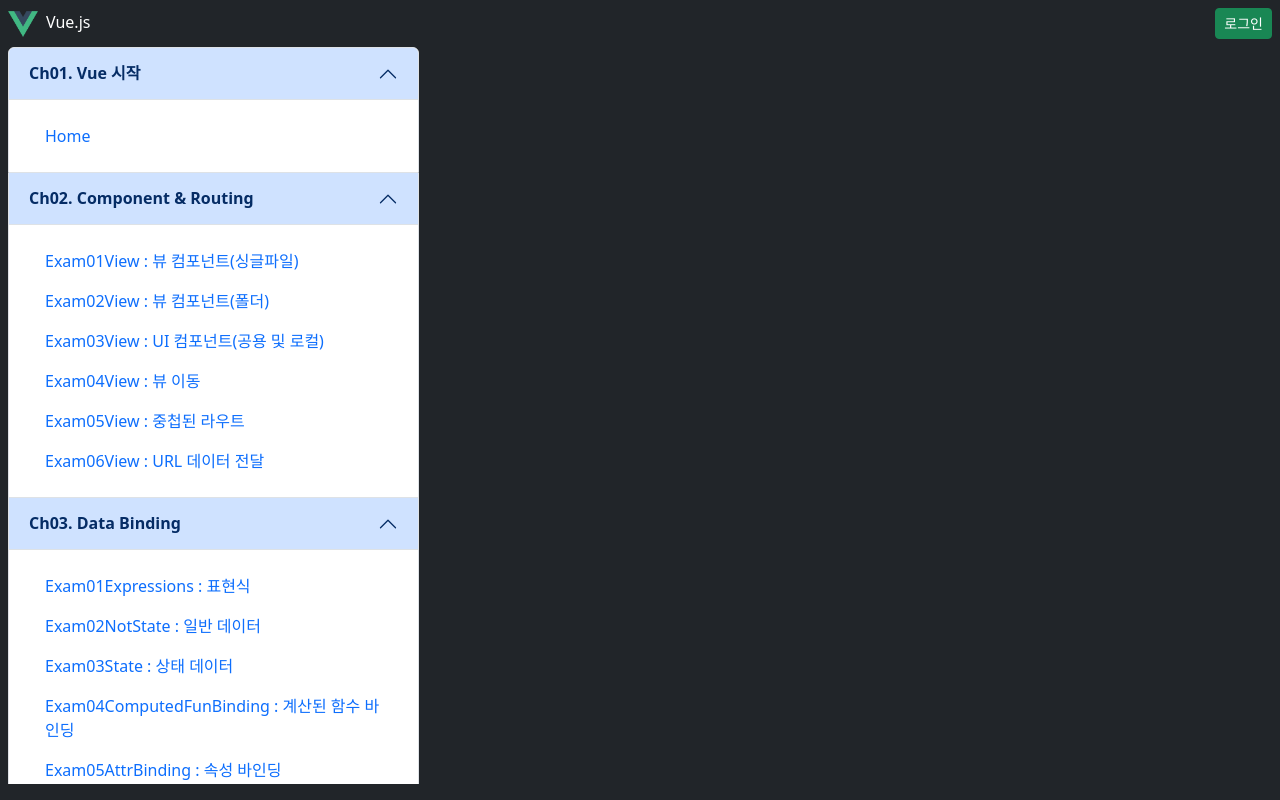
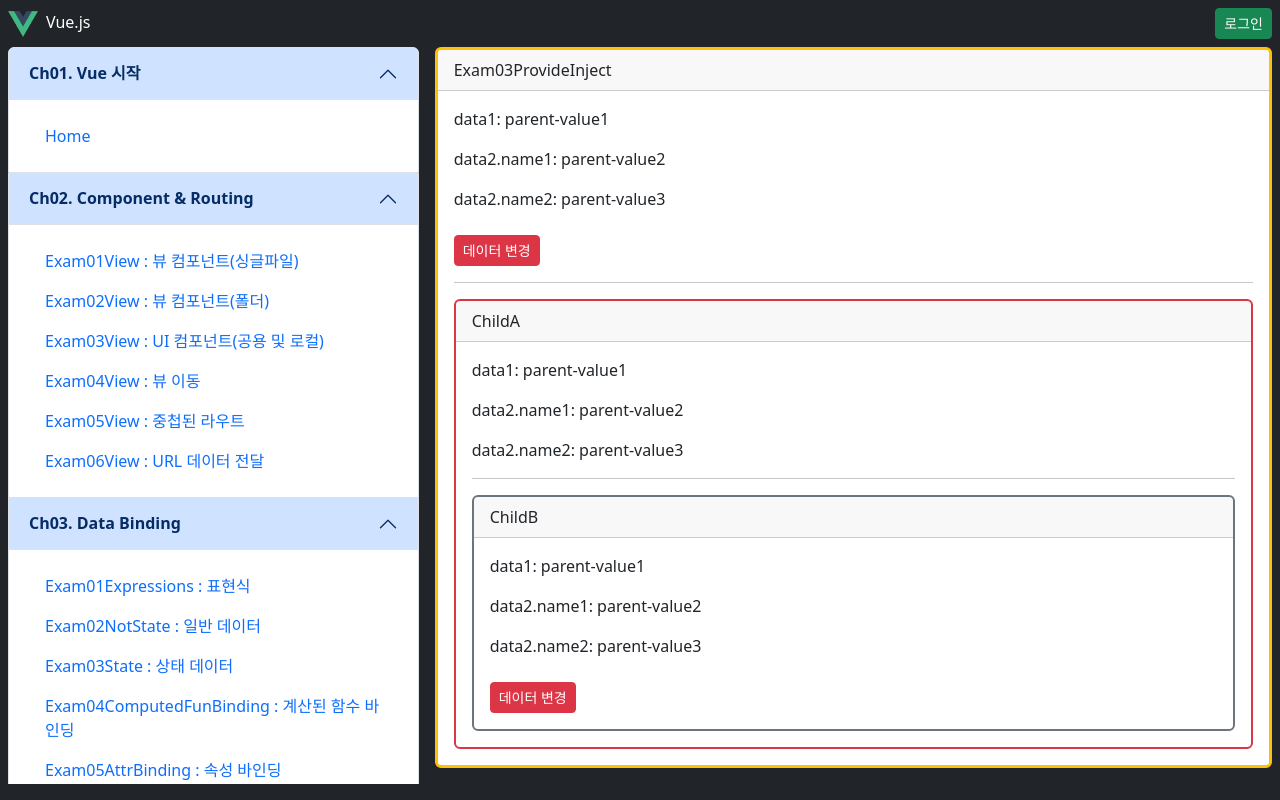
Before and after one commit to hyeonju0121/front-end-vue, a Vue app: page /Ch05DataDelivery/Exam03ProvideInject in a window 1280 px wide. Built offline with nearby package versions, Linux system fonts and the light colour scheme.

Commit message:
provide&inject

```diff
--- a/src/components/AppMenu.vue
+++ b/src/components/AppMenu.vue
@@ -161,6 +161,10 @@
                             <RouterLink to="/Ch05DataDelivery/Exam02EventEmit" class="nav-link">
                                 Exam02EventEmit : 자식에서 부모로 (event 방식) </RouterLink>
                         </li>
+                        <li class="nav-item">
+                            <RouterLink to="/Ch05DataDelivery/Exam03ProvideInject" class="nav-link">
+                                Exam03ProvideInject : 전체 하위 컴포넌트에게 데이터 제공 </RouterLink>
+                        </li>
                     </ul>
                 </div>
             </div>
--- a/src/router/Ch05DataDelivery.js
+++ b/src/router/Ch05DataDelivery.js
@@ -6,6 +6,10 @@ const routes = [
     {
         path: '/Ch05DataDelivery/Exam02EventEmit',
         component: () => import(/* webpackChunkName: "Ch05DataDelivery" */ '@/views/Ch05DataDelivery/Exam02EventEmit')
+    },
+    {
+        path: '/Ch05DataDelivery/Exam03ProvideInject',
+        component: () => import(/* webpackChunkName: "Ch05DataDelivery" */ '@/views/Ch05DataDelivery/Exam03ProvideInject')
     }
 ];
 
--- a/src/router/index.js
+++ b/src/router/index.js
@@ -3,7 +3,7 @@ import HomeView from '../views/HomeView.vue';
 import Ch02ComponentRouting from '@/router/Ch02ComponentRouting';
 import Ch03DataBinding from '@/router/Ch03DataBinding';
 import Ch04EventHandling from '@/router/Ch04EventHandlingWatch';
-import Ch05DataDelivery from '@/router/Ch05DataDelivery';
+import Ch05DataDelivery from '@/router/Ch05DataDelivery'
 import Exam01View from '@/views/Ch02ComponentRouting/Exam01View.vue'
 import Exam04view from '@/views/Ch02ComponentRouting/Exam04View'
 import Exam05view from '@/views/Ch02ComponentRouting/Exam05View'
--- /dev/null
+++ b/src/views/Ch05DataDelivery/Exam03ProvideInject/ChildA.vue
@@ -0,0 +1,31 @@
+<template>
+  <div class="card border-danger border-2">
+    <div class="card-header">ChildA</div>
+      <div class="card-body">
+        <div>
+            <p>data1: {{ message.data1.value }}</p>
+            <p>data2.name1: {{ message.data2.value.name1 }}</p>
+            <p>data2.name2: {{ message.data2.value.name2 }}</p>
+        </div>
+
+        <hr/>
+
+        <ChildB/>
+
+      </div>
+  </div>
+</template>
+
+<script setup>
+import { inject } from 'vue';
+import ChildB from './ChildB.vue';
+
+const message = inject("message");
+
+console.log("message.data1.value: ", message.data1.value);
+console.log("message.data2.value.name1: ", message.data2.value.name1);
+console.log("message.data2.value.name2: ", message.data2.value.name2);
+</script>
+
+<style scoped>
+</style>
--- /dev/null
+++ b/src/views/Ch05DataDelivery/Exam03ProvideInject/ChildB.vue
@@ -0,0 +1,34 @@
+<template>
+  <div class="card border-secondary border-2">
+    <div class="card-header">ChildB</div>
+      <div class="card-body">
+        <div>
+            <p>data1: {{ message.data1.value }}</p>
+            <p>data2.name1: {{ message.data2.value.name1 }}</p>
+            <p>data2.name2: {{ message.data2.value.name2 }}</p>
+            <button class="btn btn-danger btn-sm mt-2" @click="changeData">데이터 변경</button>
+          </div>
+      </div>
+  </div>
+</template>
+
+<script setup>
+import { inject } from 'vue';
+
+const message = inject("message");
+
+console.log("message.data1.value: ", message.data1.value);
+console.log("message.data2.value.name1: ", message.data2.value.name1);
+console.log("message.data2.value.name2: ", message.data2.value.name2);
+
+// 데이터 변경 함수
+function changeData() {
+    message.data1.value += "1";
+    message.data2.value.name1 += "1";
+    message.data2.value.name2 += "1";
+}
+
+</script>
+
+<style scoped>
+</style>
--- /dev/null
+++ b/src/views/Ch05DataDelivery/Exam03ProvideInject/index.vue
@@ -0,0 +1,45 @@
+<template>
+  <div class="card border-warning border-3">
+    <div class="card-header">Exam03ProvideInject</div>
+      <div class="card-body">
+        <div>
+            <p>data1: {{ data1 }}</p>
+            <p>data2.name1: {{ data2.name1 }}</p>
+            <p>data2.name2: {{ data2.name2 }}</p>
+            <button class="btn btn-danger btn-sm mt-2" @click="changeData">데이터 변경</button>
+        </div>
+        <hr/>
+
+        <ChildA/>
+
+      </div>
+  </div>
+</template>
+
+<script setup>
+import { provide, ref } from 'vue';
+import ChildA from './ChildA.vue';
+
+// 상태 데이터 생성
+const data1 = ref("parent-value1");
+const data2 = ref({
+    name1: "parent-value2",
+    name2: "parent-value3"
+});
+
+// 하위 컴포넌트로 데이터를 제공
+// 속성의 이름과 값이 같은 경우에는 속성 이름 생략 가능 {속성: 값, 속성: 값}
+// {data1: data1, data2: data2}
+provide("message", {data1, data2});
+
+// 데이터 변경 함수
+function changeData() {
+    data1.value += "0";
+    data2.value.name1 += "0";
+    data2.value.name2 += "0";
+}
+
+</script>
+
+<style scoped>
+</style>
```
Also changed, not shown: src/views/Ch03DataBinding/Exam11Slot/DialgTemplate2.vue (added, +27 -0 lines), src/views/Ch03DataBinding/Exam11Slot/DialogD.vue (added, +14 -0 lines).
